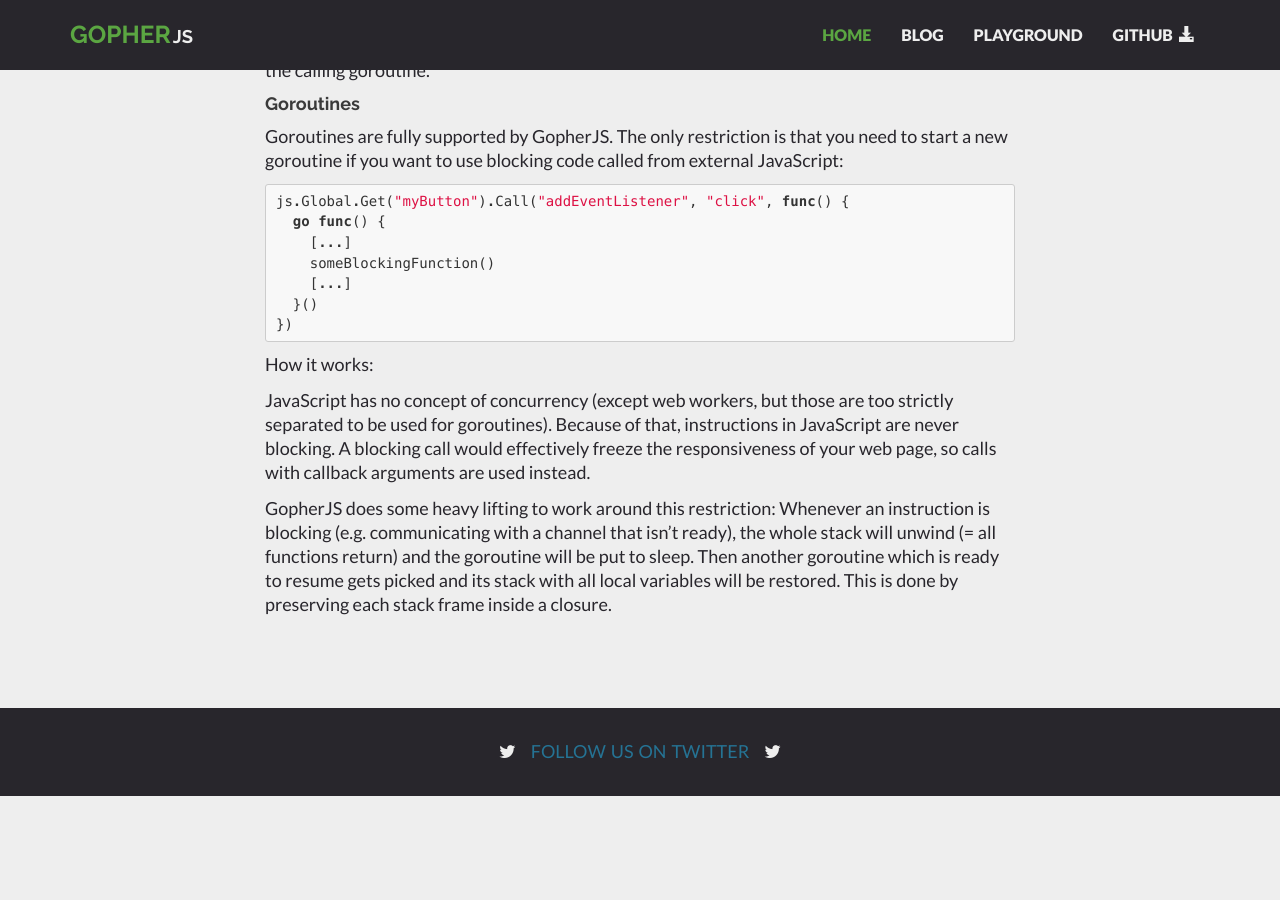
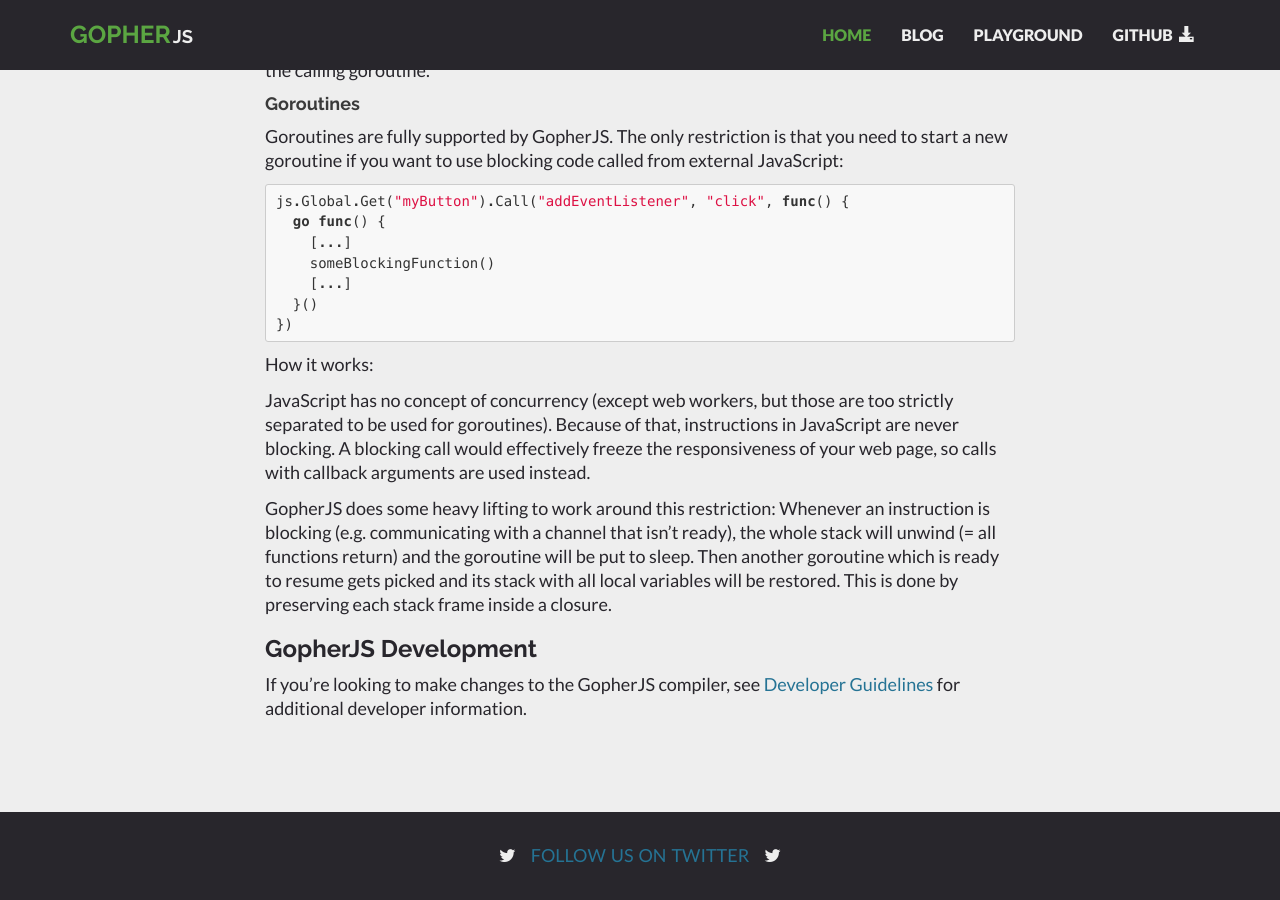
Before and after one commit to gopherjs/gopherjs.github.io, a Jekyll site: the page built from index.md, in a window 1280 px wide and 900 px high, scrolled down 3507 px. Built offline with Jekyll 4.4.1, drawn with Linux system fonts in a browser that asks for light colours; nearby versions of some CDN libraries; before the commit the page ends 4303 px from its top, so only the background shows below that.

Commit message:
Regenerate website.
go generate

Includes change from gopherjs/gopherjs#520.

```diff
--- a/index.md
+++ b/index.md
@@ -135,3 +135,6 @@
 JavaScript has no concept of concurrency (except web workers, but those are too strictly separated to be used for goroutines). Because of that, instructions in JavaScript are never blocking. A blocking call would effectively freeze the responsiveness of your web page, so calls with callback arguments are used instead.
 
 GopherJS does some heavy lifting to work around this restriction: Whenever an instruction is blocking (e.g. communicating with a channel that isn't ready), the whole stack will unwind (= all functions return) and the goroutine will be put to sleep. Then another goroutine which is ready to resume gets picked and its stack with all local variables will be restored. This is done by preserving each stack frame inside a closure.
+
+### GopherJS Development
+If you're looking to make changes to the GopherJS compiler, see [Developer Guidelines](https://github.com/gopherjs/gopherjs/wiki/Developer-Guidelines) for additional developer information.
```
